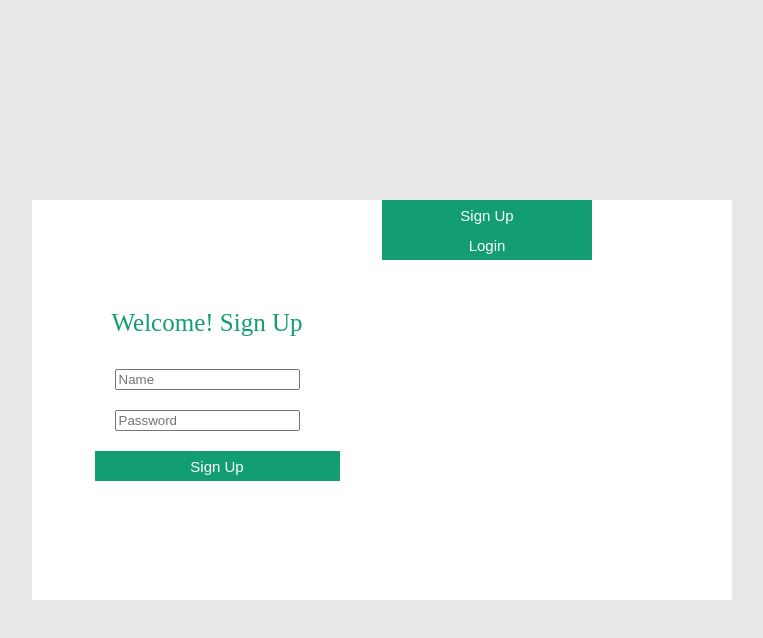
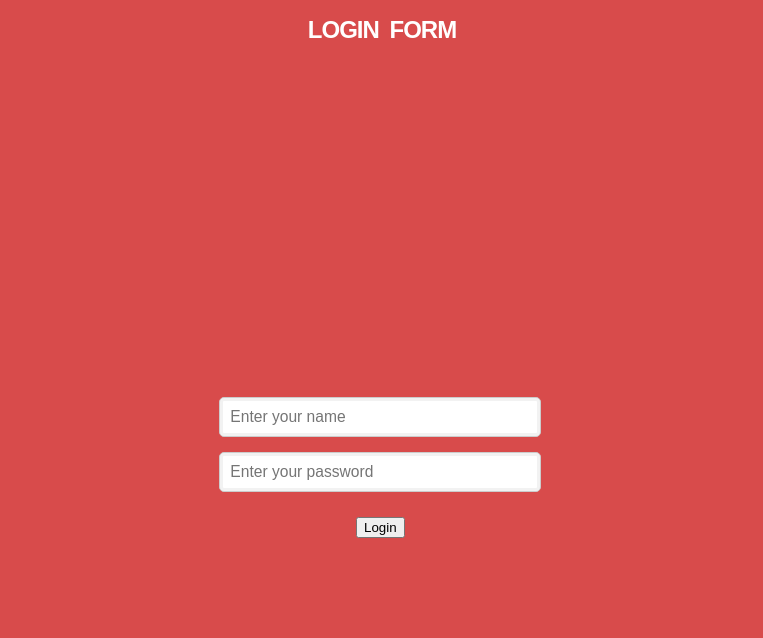
Before and after one commit to GrimlockFGZ/PWAuth, a website: page public/index.html in a window 1280 px wide. Shown: the whole page, without its empty margins (258-1021 px from the left). Drawn offline with Linux system fonts and the light colour scheme.

Commit message:
Revert "frontend work"
This reverts commit 55e392a1c5396ed3337abb876fc8de64d515f508.

```diff
--- a/public/Styles.css
+++ b/public/Styles.css
@@ -1,86 +1,26 @@
-body {
-    margin: 0;
-    padding: 0;
-    background-color: #e8e8e8;
-    display: grid;
-    height: 100vh;
-    place-items: center;
+
+html, body{ height:100%; }
+body{ margin:0;padding:0; background:#D84B4B; text-align:center; font:12px arial; }
+body::after{ content:''; height:100%; display:inline-block; vertical-align:middle; }
+p{ color:#AAA; padding-top:20px; }
+a{ color:#D84B4B; text-decoration:none; }
+h1{ color:#FFF; text-transform:uppercase; word-spacing:5px; letter-spacing:-1px; }
+form{ display:inline-block; vertical-align:middle; }
+.labeled{ margin:15px 0; line-height:2.8;
+    &::after{ content:''; display:table; clear:both; }
+    /* stlye the inputs */
+    input{ float:right; margin-left:10px; width:300px; padding:10px; font-size:inherit; border:1px solid #CCC; border-radius:5px; box-shadow:0 0 0 3px rgba(0,0,0,.05) inset;
+        &:focus{ border-color:#AAA; }
+    }
 }
-
-.container {
-    width: 700px;
-    height: 400px;
-    background: white;
-    position: relative;
-    display: grid;
-    grid-template: 100% / 50% 50%;
-    box-shadow: 2px 2px 10px 0 rgba(#333, 0.2);
-    transition: transform 0.5s ease;
+.login-button{margin-top:10px;}
+@supports(pointer-events:none) {
+    .labeled{ position:relative; font-size:1.3em;
+        label{ position:absolute; left:10px; top:0; overflow:hidden; opacity:0.4; pointer-events:none; transition:.3s cubic-bezier(.45,.3,.45,1.33); }
+        input{ margin:0;
+            &:focus, &:valid{
+            & + label{ text-indent:-170px; }
+            }
+        }
+    }
 }
-
-.message {
-    position: absolute;
-    background: white;
-    width: 50%;
-    height: 100%;
-    transition: 0.5s all ease;
-    transform: translateX(100%);
-    z-index: 4;
-}
-
-.signup:before {
-    opacity: 0.3;
-    left: 0;
-}
-
-.login:before {
-    opacity: 0.3;
-    left: 100%;
-}
-
-.btn-wrapper {
-    width: 60%;
-}
-
-.form {
-    width: 100%;
-    height: 100%;
-    display: flex;
-    justify-content: center;
-    align-items: center;
-    flex-direction: column;
-}
-
-.form--heading {
-    font-size: 25px;
-    height: 50px;
-    color: #129D72;
-    text-align: center; /* Center text horizontally */
-}
-
-.form--signup {
-    border-right: 1px solid #999;
-}
-
-form {
-    width: 70%;
-    text-align: center; /* Center text horizontally */
-}
-
-form > * {
-    margin: 10px; /* Add margins around form elements */
-}
-
-.button {
-    width: 100%;
-    height: 30px;
-    border: 0;
-    outline: 0;
-    color: white;
-    font-size: 15px;
-    font-weight: 400;
-    position: relative;
-    z-index: 3;
-    background: #129D72;
-    cursor: pointer;
-}
--- a/public/index.html
+++ b/public/index.html
@@ -2,34 +2,27 @@
 <html lang="en">
 <head>
     <meta charset="UTF-8">
-    <title>Login & Registration Form</title>
+    <title>Login Page</title>
     <link rel="stylesheet" href="Styles.css">
 </head>
 <body>
-<div class="container">
-    <div class="message signup">
-        <div class="btn-wrapper">
-            <button class="button" id="signup">Sign Up</button>
-            <button class="button" id="login"> Login</button>
-        </div>
+<h1>Login Form</h1>
+<form id="loginForm">
+    <div class='labeled'>
+        <input type="text" id="username" required placeholder ="Enter your name"/>
+
     </div>
-    <div class="form form--signup">
-        <div class="form--heading">Welcome! Sign Up</div>
-        <form autocomplete="off">
-            <input type="text" placeholder="Name">
-            <input type="password" placeholder="Password">
-            <button class="button">Sign Up</button>
-        </form>
+    <div class='labeled'>
+        <input type="password" id="password"
+               required
+               placeholder="Enter your password"
+               pattern="(?=.*\d)(?=.*[a-z])(?=.*[A-Z]).{8,}"
+               title="Must contain at least one number and one uppercase and lowercase letter, and at least 8 or more characters" />
+
     </div>
-    <div class="form form--login">
-        <div class="form--heading">Welcome back!</div>
-        <form autocomplete="off">
-            <input type="text" placeholder="Name">
-            <input type="password" placeholder="Password">
-            <button class="button">Login</button>
-        </form>
-    </div>
-</div>
-<script src="server.js"></script>
+
+    <button class="btn btn-primary btn-block login-button" type="submit"><i class="fa fa-sign-in"></i> Login</button>
+</form>
+<script src="login.js"></script>
 </body>
 </html>
--- a/public/server.js
+++ /dev/null
@@ -1,30 +0,0 @@
-$("#signup").click(function() {
-    $(".message").css("transform", "translateX(100%)");
-    if ($(".message").hasClass("login")) {
-        $(".message").removeClass("login");
-    }
-    $(".message").addClass("signup");
-});
-
-$("#login").click(function() {
-    $(".message").css("transform", "translateX(0)");
-    if ($(".message").hasClass("login")) {
-        $(".message").removeClass("signup");
-    }
-    $(".message").addClass("login");
-});
-$("#signup").click(function() {
-    $(".message").css("transform", "translateX(100%)");
-    if ($(".message").hasClass("login")) {
-        $(".message").removeClass("login");
-    }
-    $(".message").addClass("signup");
-});
-
-$("#login").click(function() {
-    $(".message").css("transform", "translateX(0)");
-    if ($(".message").hasClass("login")) {
-        $(".message").removeClass("signup");
-    }
-    $(".message").addClass("login");
-});
```
